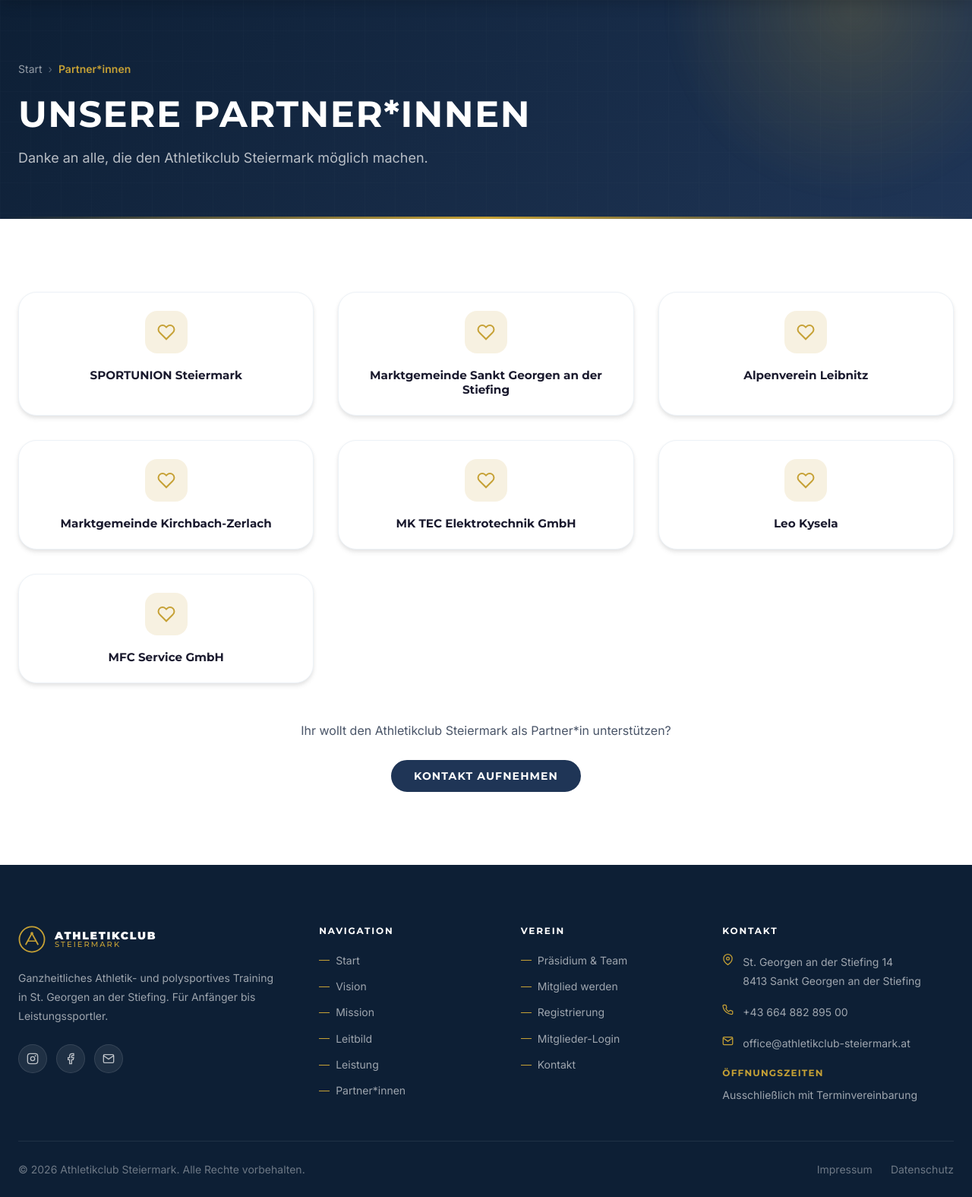
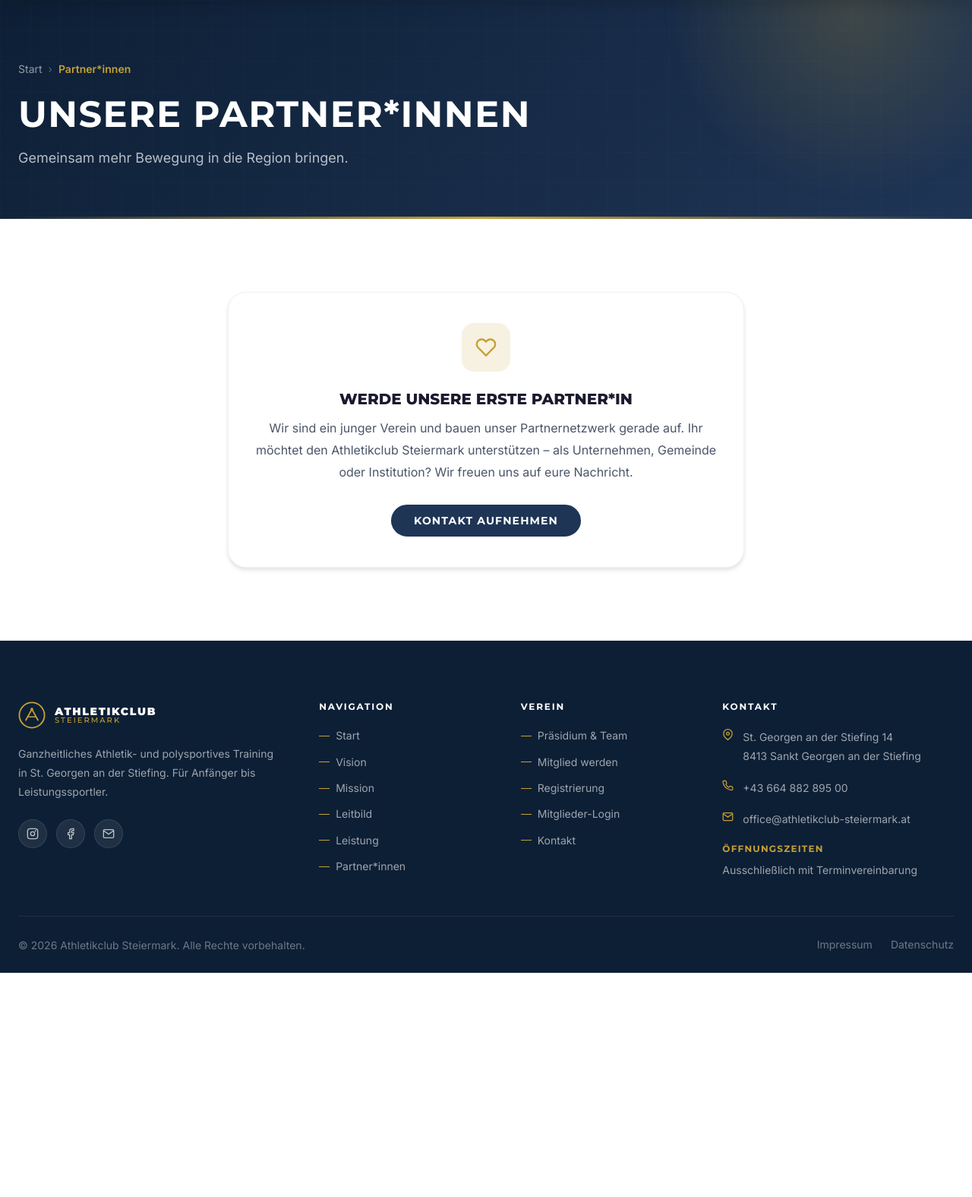
Before and after one commit to kjeel/athletikclub, a PHP site: page /pages/partner.php in a window 1280 px wide. Shown: the part 72-1647 px from the top of the page at 76% size. After the commit the page ends 1352 px from the top, so only its background shows below. Run offline with PHP 8.4, Linux system fonts and the light colour scheme; a stand-in replaces the project's code that opens the database connection; some libraries are stand-ins or nearby versions; some web fonts are replaced.

Commit message:
feat: Partner*innen-Seite ohne Partnerliste
Es gibt derzeit noch keine Partner*innen – die bisherige Liste wurde
entfernt. Die Seite lädt stattdessen zur Partnerschaft ein und verweist
auf das Kontaktformular.

Co-Authored-By: Claude Opus 5.5 <noreply@anthropic.com>

```diff
--- a/pages/partner.php
+++ b/pages/partner.php
@@ -1,21 +1,12 @@
 <?php
 /**
  * Athletikclub Steiermark – Partner*innen
+ * Derzeit noch keine Partner*innen – die Seite lädt zur Partnerschaft ein.
  */
 define('ROOT_PATH', dirname(__DIR__));
 $page_title       = 'Partner*innen';
-$meta_description = 'Unsere Partner*innen: Unternehmen und Institutionen, die den Athletikclub Steiermark unterstützen.';
+$meta_description = 'Partner*in des Athletikclub Steiermark werden: Unternehmen und Institutionen, die Bewegung und Sport in der Region unterstützen möchten.';
 require_once ROOT_PATH . '/includes/header.php';
-
-$partner = [
-    'SPORTUNION Steiermark',
-    'Marktgemeinde Sankt Georgen an der Stiefing',
-    'Alpenverein Leibnitz',
-    'Marktgemeinde Kirchbach-Zerlach',
-    'MK TEC Elektrotechnik GmbH',
-    'Leo Kysela',
-    'MFC Service GmbH',
-];
 ?>
 
 <!-- Page Header -->
@@ -28,30 +19,27 @@ $partner = [
             <span class="breadcrumb-current">Partner*innen</span>
         </nav>
         <h1>Unsere Partner*innen</h1>
-        <p>Danke an alle, die den Athletikclub Steiermark möglich machen.</p>
+        <p>Gemeinsam mehr Bewegung in die Region bringen.</p>
     </div>
 </section>
 
 <section class="section bg-white">
     <div class="container">
-        <div class="grid-3">
-            <?php foreach ($partner as $i => $name): ?>
-                <div class="card reveal reveal-delay-<?= ($i % 4) + 1 ?>" style="text-align: center;">
-                    <div class="card-body">
-                        <div style="width: 56px; height: 56px; border-radius: 1rem; background: var(--gold-dim); display: flex; align-items: center; justify-content: center; margin: 0 auto 1.25rem;">
-                            <svg width="24" height="24" viewBox="0 0 24 24" fill="none" stroke="#C6A135" stroke-width="2">
-                                <path d="M20.84 4.61a5.5 5.5 0 0 0-7.78 0L12 5.67l-1.06-1.06a5.5 5.5 0 0 0-7.78 7.78l1.06 1.06L12 21.23l7.78-7.78 1.06-1.06a5.5 5.5 0 0 0 0-7.78z"/>
-                            </svg>
-                        </div>
-                        <h3 style="font-family: 'Montserrat', sans-serif; font-size: 0.95rem; font-weight: 700; margin: 0;"><?= htmlspecialchars($name) ?></h3>
-                    </div>
+        <div class="card reveal" style="max-width: 680px; margin: 0 auto; text-align: center;">
+            <div class="card-body" style="padding: 2.5rem 2rem;">
+                <div style="width: 64px; height: 64px; border-radius: 1rem; background: var(--gold-dim); display: flex; align-items: center; justify-content: center; margin: 0 auto 1.5rem;">
+                    <svg width="28" height="28" viewBox="0 0 24 24" fill="none" stroke="#C6A135" stroke-width="2">
+                        <path d="M20.84 4.61a5.5 5.5 0 0 0-7.78 0L12 5.67l-1.06-1.06a5.5 5.5 0 0 0-7.78 7.78l1.06 1.06L12 21.23l7.78-7.78 1.06-1.06a5.5 5.5 0 0 0 0-7.78z"/>
+                    </svg>
                 </div>
-            <?php endforeach; ?>
-        </div>
-
-        <div class="text-center reveal" style="margin-top: 3rem;">
-            <p style="margin-bottom: 1.5rem;">Ihr wollt den Athletikclub Steiermark als Partner*in unterstützen?</p>
-            <a href="<?= APP_URL ?>/pages/kontakt.php" class="btn btn-navy">Kontakt aufnehmen</a>
+                <h2 style="font-family: 'Montserrat', sans-serif; font-size: 1.25rem; font-weight: 800; text-transform: uppercase; margin-bottom: 0.75rem;">Werde unsere erste Partner*in</h2>
+                <p style="margin-bottom: 1.75rem;">
+                    Wir sind ein junger Verein und bauen unser Partnernetzwerk gerade auf.
+                    Ihr möchtet den Athletikclub Steiermark unterstützen – als Unternehmen, Gemeinde oder Institution?
+                    Wir freuen uns auf eure Nachricht.
+                </p>
+                <a href="<?= APP_URL ?>/pages/kontakt.php" class="btn btn-navy">Kontakt aufnehmen</a>
+            </div>
         </div>
     </div>
 </section>
```
